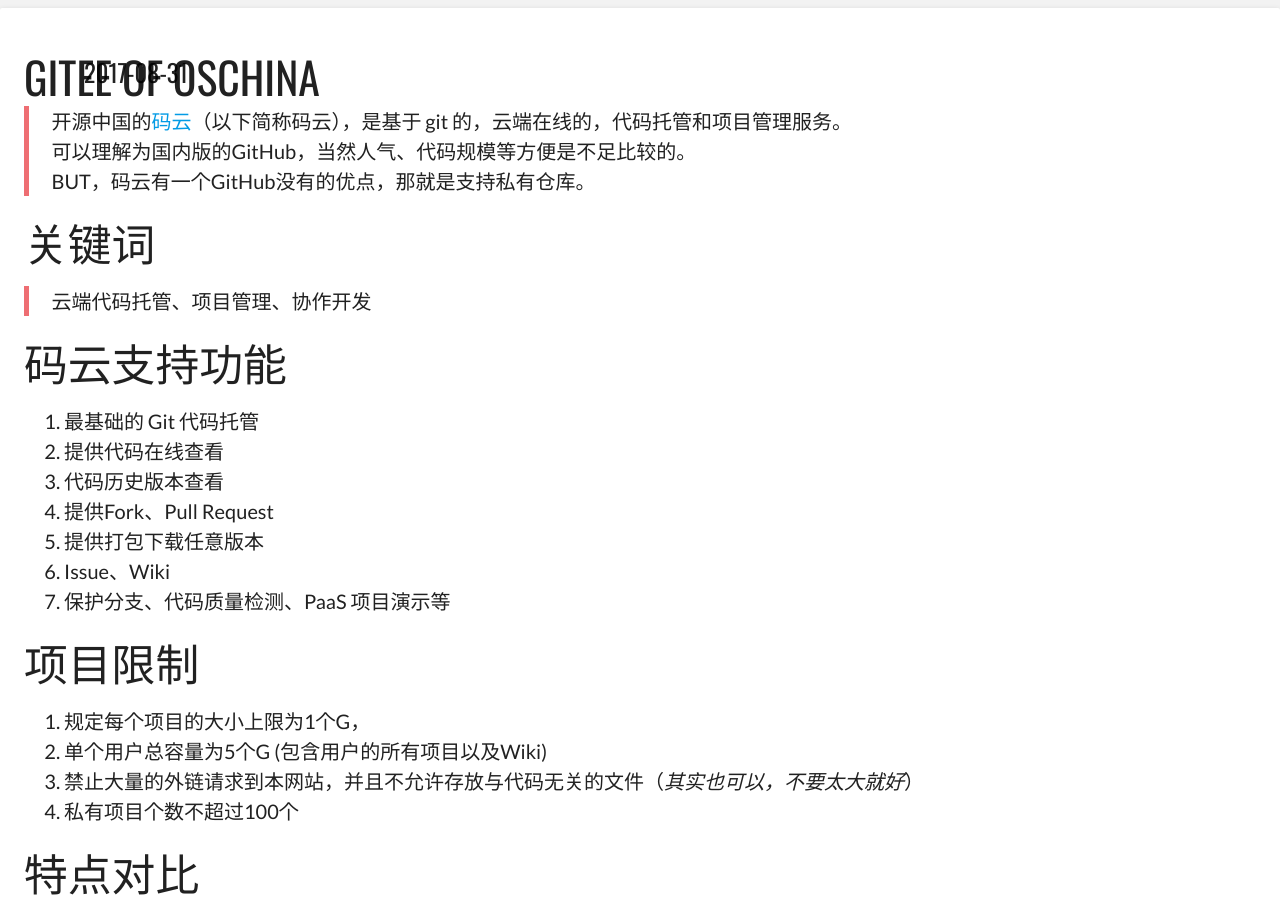
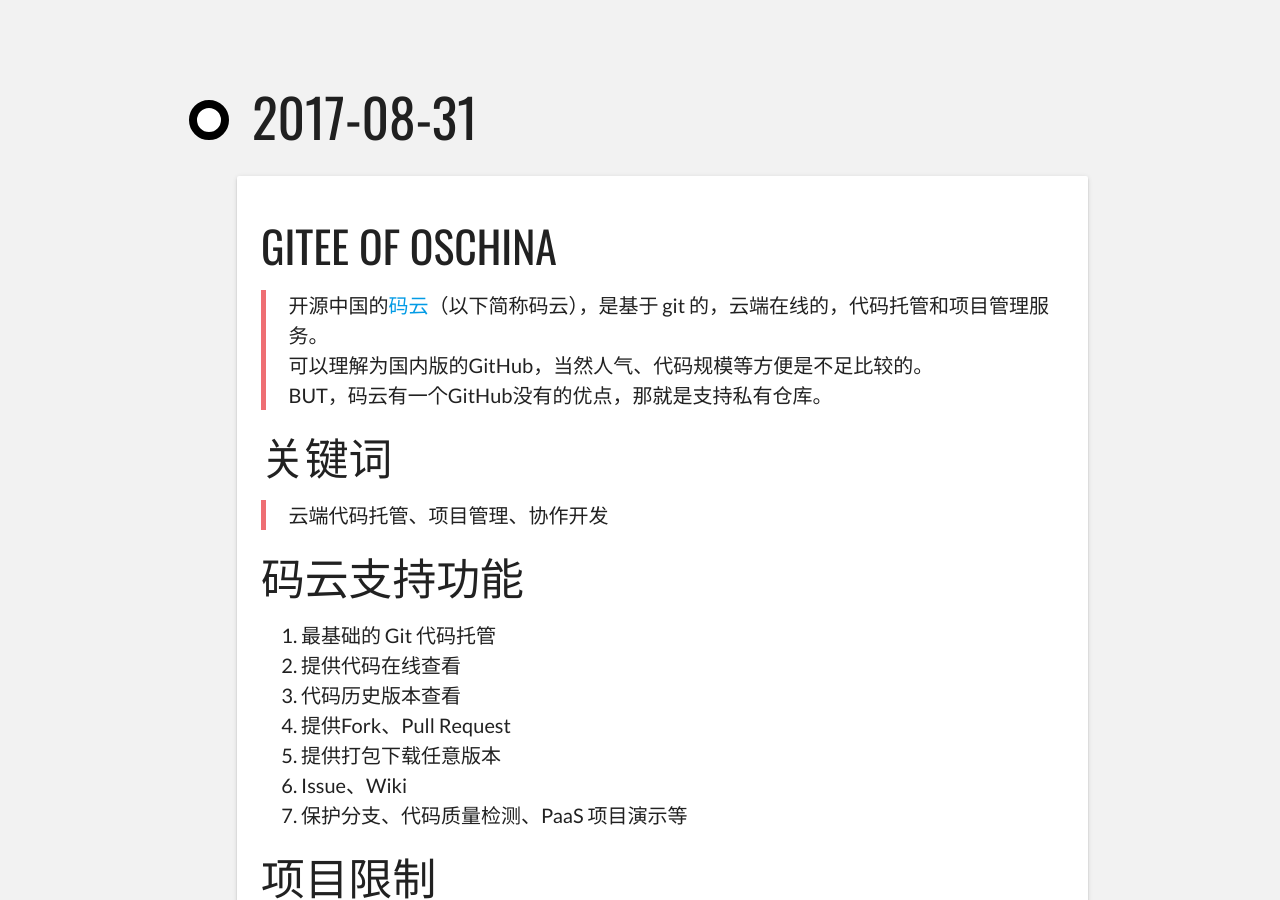
Before and after one commit to unicorn25/unicorn25.github.io, a Jekyll site: the page built from _steps/开源中国之码云体验报告.md, in a window 1280 px wide and 900 px high. Built offline with Jekyll 4.4.1, drawn with Linux system fonts in a browser that asks for light colours; grey boxes are pictures that could not be loaded.

Commit message:
fix: update post.html

```diff
--- a/_layouts/post.html
+++ b/_layouts/post.html
@@ -2,14 +2,20 @@
 layout: default
 ---
 
+<div class="container row">
+   <!--  <h1 class="cv-title"><span class="black white-text">{{ page.title }}</span></h1> -->
+
+    <div class="item">
+        <h2 class="item-date">{{ page.date | date: '%Y-%m-%d' }}</h2>
         <div class="card-panel">
             <h3 class="card-title">
                 {{ page.title }}
             </h3>
-    <h5 class="item-date">
-    	{{ page.date | date: '%Y-%m-%d' }}
-    </h5>
             <p>
-        {{ page.content }}
+                {{ content }}
             </p>
         </div>
+    </div>
+
+
+</div>
```
Lines whose indentation alone changed are shown as unchanged.
